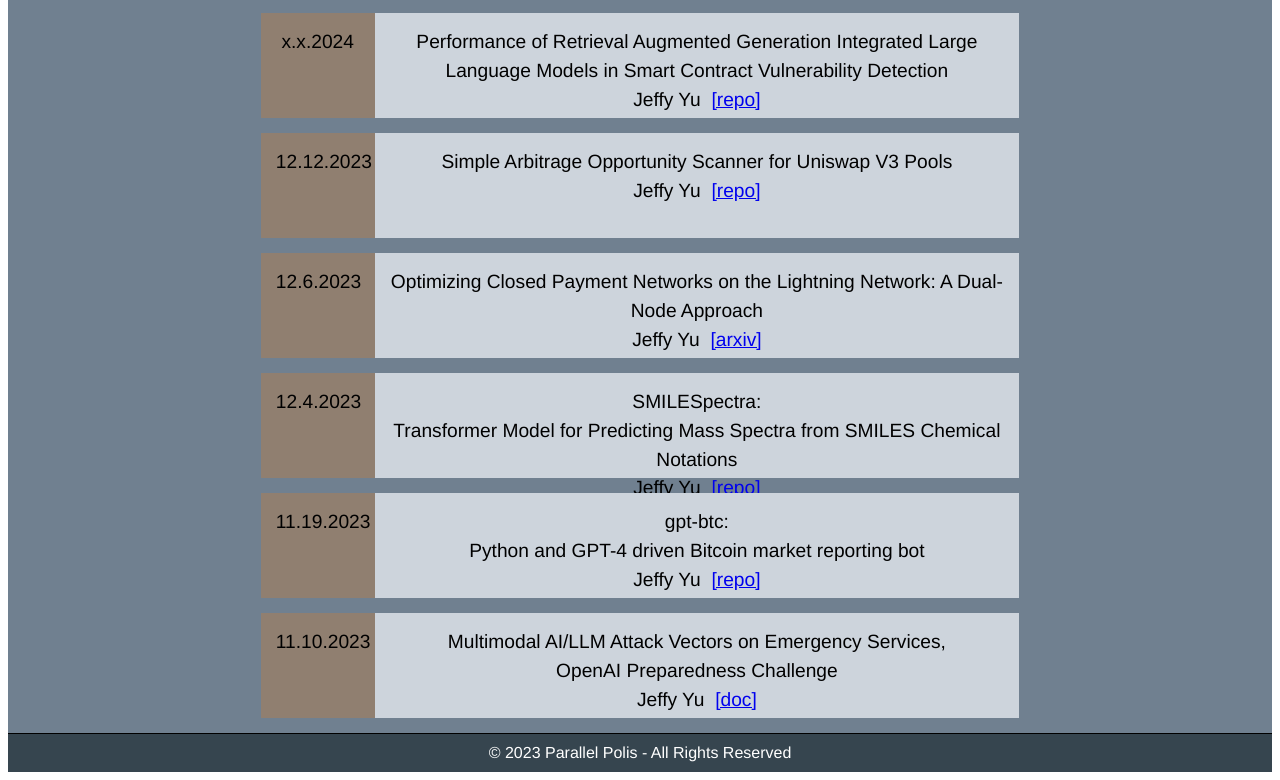
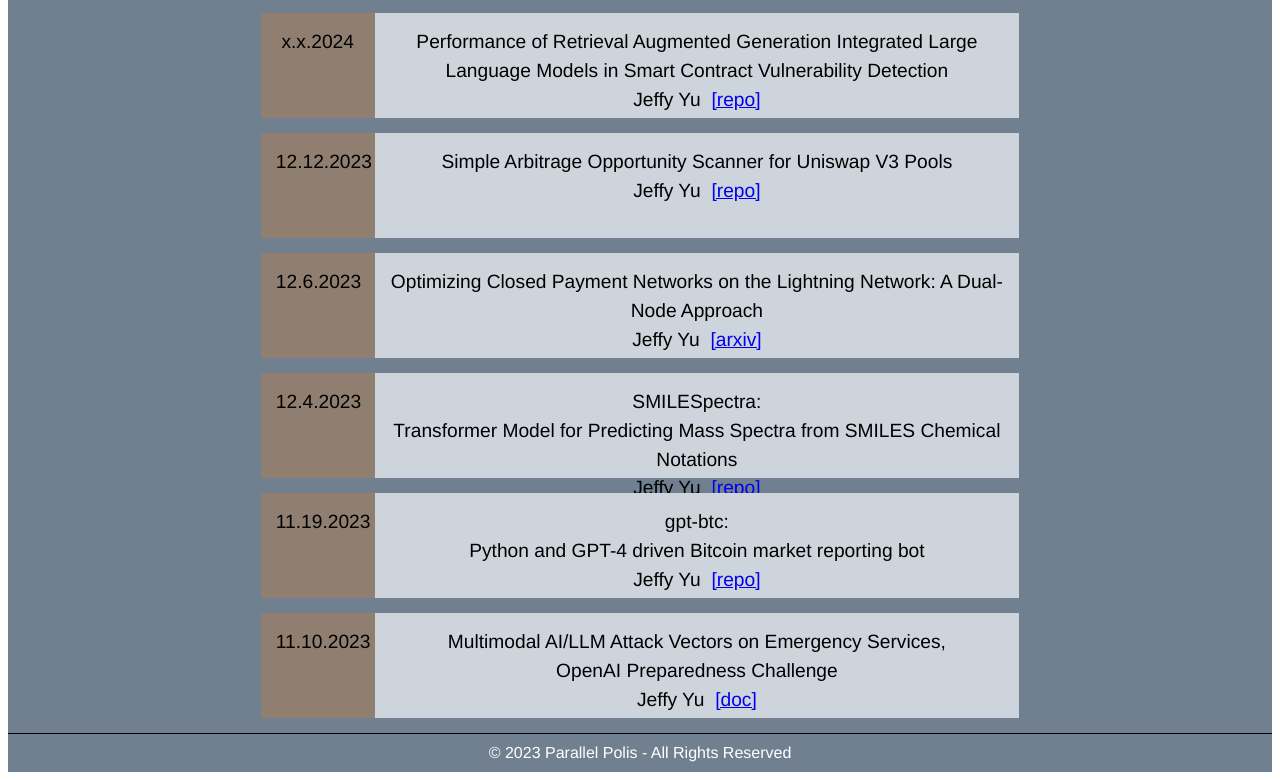
Before and after one commit to yu-jeffy/parallelpolis, a Next.js app: page / in a window 1280 px wide. Shown: the part 364-1144 px from the top of the page. Built offline with nearby package versions, Linux system fonts and the light colour scheme.

Commit message:
Update index.module.css

```diff
--- a/styles/index.module.css
+++ b/styles/index.module.css
@@ -77,7 +77,7 @@
 .footer {
   width: 100%;
   max-width: 100%;
-  background-color: #36454F;
+  background-color: #708090;
   padding: 10px 20px;
   text-align: center;
   border-top: 1px solid black;
```
